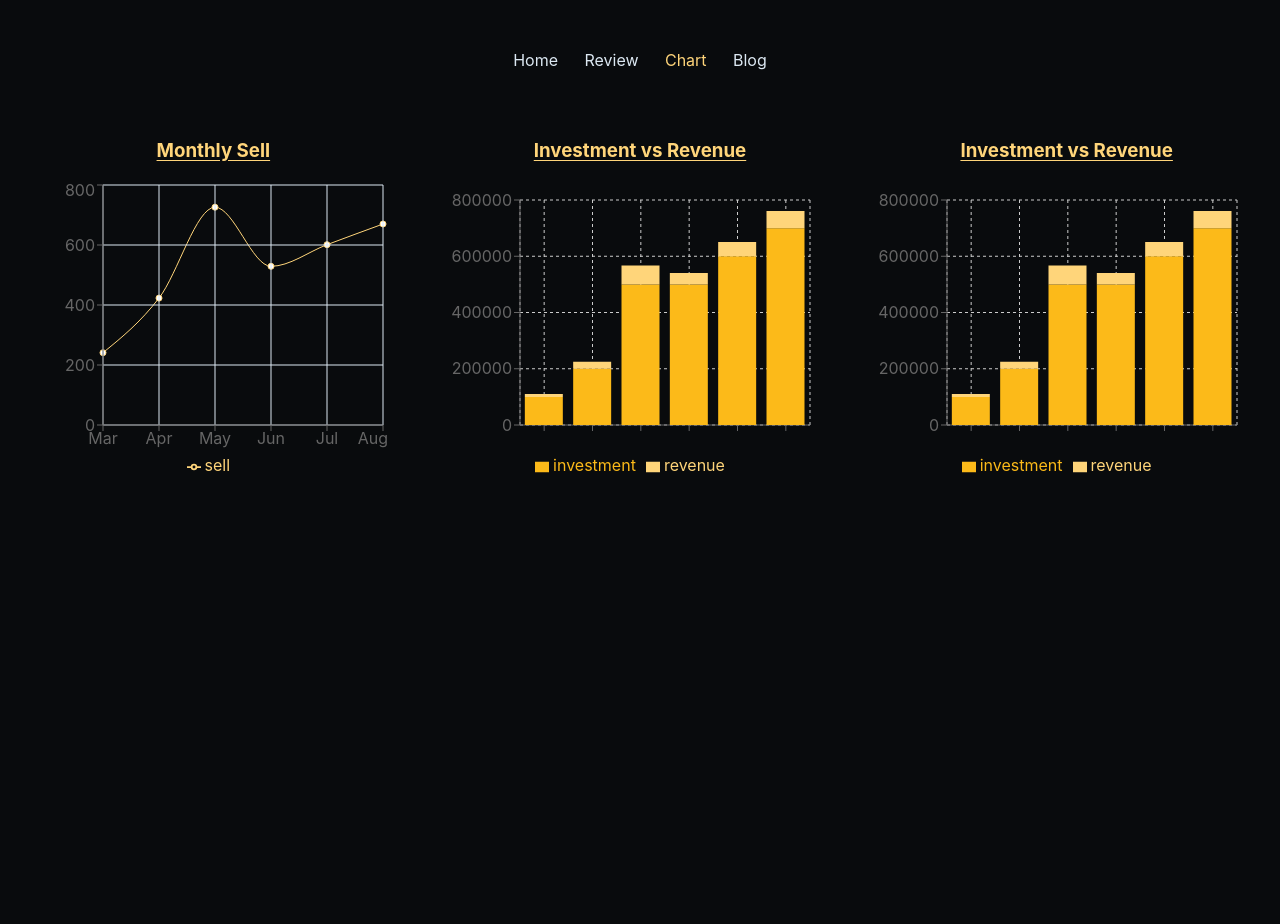
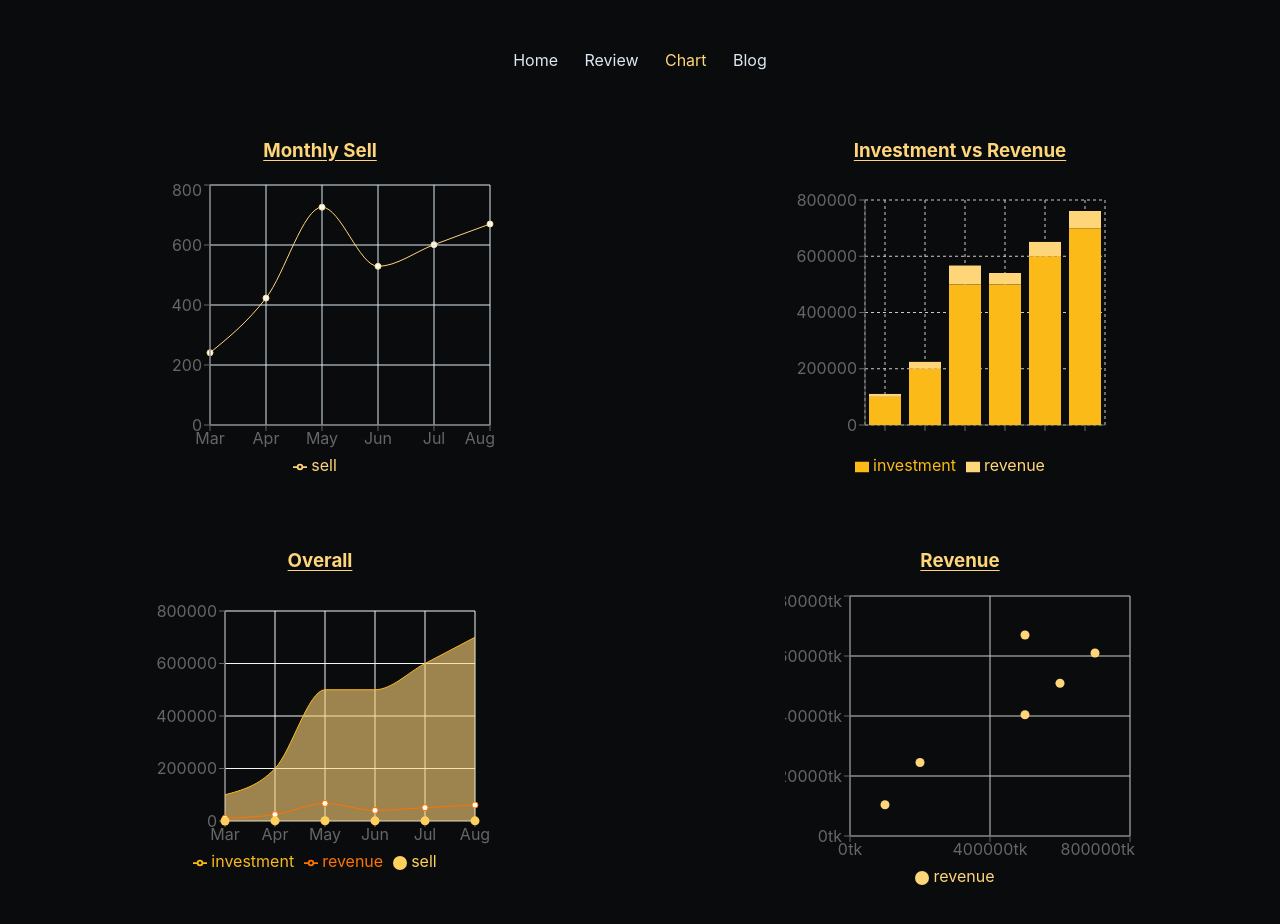
Before and after one commit to zhSHUVO/t3-plus, a React (Create React App) app: page /chart in a window 1280 px wide. Shown: the top 924 px of the page. Before the commit the page ends 800 px from the top, so only its background shows below. Built offline with nearby package versions, Linux system fonts and the light colour scheme.

Commit message:
charts and readme updated

```diff
--- a/src/components/Chart/Chart.css
+++ b/src/components/Chart/Chart.css
@@ -1,12 +1,13 @@
 .charts {
     display: grid;
-    grid-template-columns: repeat(3, 1fr);
+    grid-template-columns: repeat(2, 1fr);
 }
 
 .chart {
     display: flex;
     flex-direction: column;
     align-items: center;
+    padding-bottom: 50px;
 }
 
 .chart h3 {
--- a/src/components/Chart/Chart.js
+++ b/src/components/Chart/Chart.js
@@ -1,11 +1,15 @@
 import React from "react";
 import {
+    Area,
     Bar,
     BarChart,
     CartesianGrid,
+    ComposedChart,
     Legend,
     Line,
     LineChart,
+    Scatter,
+    ScatterChart,
     Tooltip,
     XAxis,
     YAxis,
@@ -39,7 +43,7 @@ const Chart = () => {
             <div className="chart">
                 <h3>Investment vs Revenue</h3>
                 <BarChart
-                    width={400}
+                    width={350}
                     height={300}
                     data={chartData}
                     margin={{
@@ -58,27 +62,55 @@ const Chart = () => {
                     <Bar dataKey="revenue" stackId="a" fill="#ffd57a" />
                 </BarChart>
             </div>
+
             <div className="chart">
-                <h3>Investment vs Revenue</h3>
-                <BarChart
-                    width={400}
+                <h3>Overall</h3>
+                <ComposedChart
+                    width={350}
                     height={300}
                     data={chartData}
                     margin={{
                         top: 20,
-                        right: 30,
+                        right: 20,
+                        bottom: 20,
                         left: 20,
-                        bottom: 5,
                     }}
                 >
-                    <CartesianGrid strokeDasharray="3 3" />
-                    <XAxis dataKey="name" />
+                    <CartesianGrid stroke="#f5f5f5" />
+                    <XAxis dataKey="month" />
                     <YAxis />
                     <Tooltip />
                     <Legend />
-                    <Bar dataKey="investment" stackId="a" fill="#fcba19" />
-                    <Bar dataKey="revenue" stackId="a" fill="#ffd57a" />
-                </BarChart>
+                    <Area
+                        type="monotone"
+                        dataKey="investment"
+                        fill="#ffd57a"
+                        stroke="#fcba19"
+                    />
+                    <Line type="monotone" dataKey="revenue" stroke="#ff7300" />
+                    <Scatter dataKey="sell" fill="#ffd05c" />
+                </ComposedChart>
+            </div>
+            <div className="chart">
+                <h3>Revenue</h3>
+                <ScatterChart width={350} height={300}>
+                    <CartesianGrid />
+                    <Legend />
+                    <XAxis
+                        type="number"
+                        dataKey="investment"
+                        name="investment"
+                        unit="tk"
+                    />
+                    <YAxis
+                        type="number"
+                        dataKey="revenue"
+                        name="revenue"
+                        unit="tk"
+                    />
+                    <Tooltip cursor={{ strokeDasharray: "3 3" }} />
+                    <Scatter name="revenue" data={chartData} fill="#ffd57a" />
+                </ScatterChart>
             </div>
         </div>
     );
```
Also changed, not shown: 1 other file (tests, documents, lock files or other folders).
